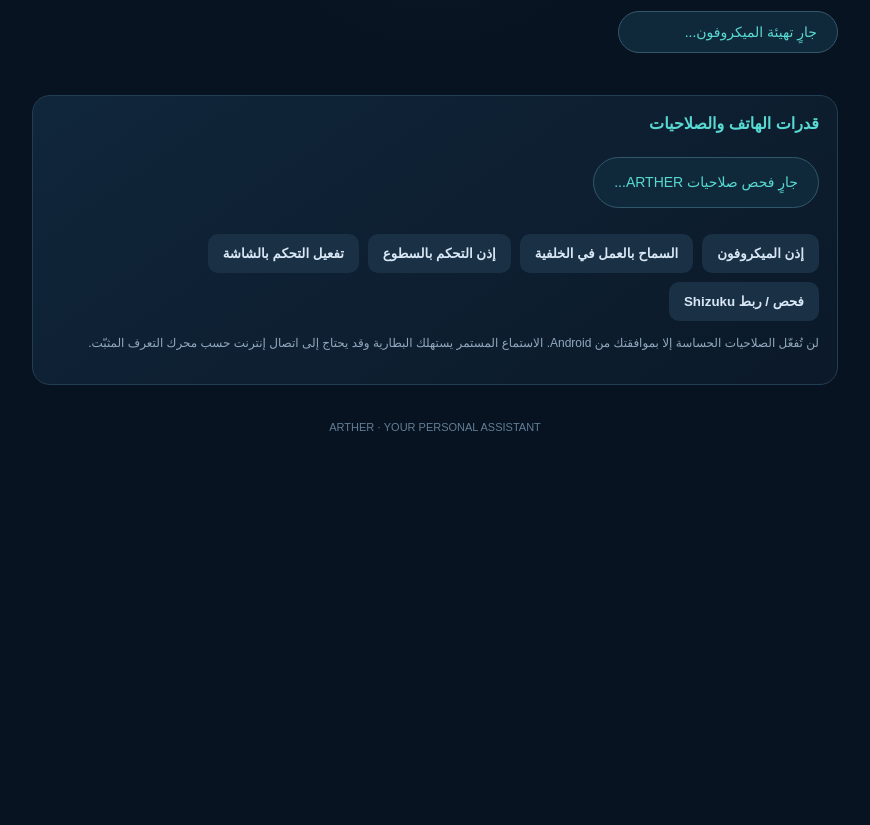
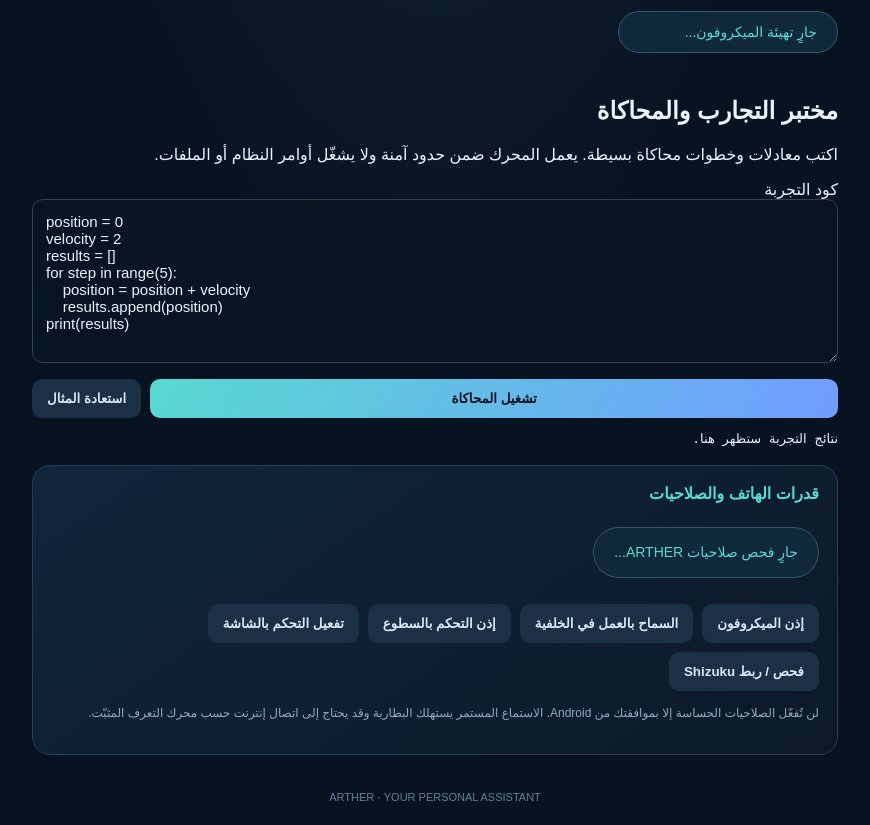
Before and after one commit to cherguihakim34-hub/ARTHER-Android, a website: page index.html in a window 1280 px wide. Shown: the part 1157-1982 px from the top of the page, without its empty margins (205-1075 px from the left). Before the commit the page ends 1612 px from the top, so only its background shows below. Drawn offline with Linux system fonts and the light colour scheme; no server answers.

Commit message:
Add numerical simulation lab to ARTHER interface

```diff
--- a/index.html
+++ b/index.html
@@ -85,6 +85,24 @@
       <p id="voiceStatus" class="status">الصوت جاهز</p>
     </section>
 
+    <section class="experiment-panel">
+      <h2>مختبر التجارب والمحاكاة</h2>
+      <p class="hint">اكتب معادلات وخطوات محاكاة بسيطة. يعمل المحرك ضمن حدود آمنة ولا يشغّل أوامر النظام أو الملفات.</p>
+      <label for="experimentCode">كود التجربة</label>
+      <textarea id="experimentCode" rows="8" spellcheck="false" dir="ltr">position = 0
+velocity = 2
+results = []
+for step in range(5):
+    position = position + velocity
+    results.append(position)
+print(results)</textarea>
+      <div class="actions">
+        <button id="runExperiment" class="primary" type="button">تشغيل المحاكاة</button>
+        <button id="resetExperiment" class="secondary" type="button">استعادة المثال</button>
+      </div>
+      <pre id="experimentOutput" class="experiment-output" aria-live="polite">نتائج التجربة ستظهر هنا.</pre>
+    </section>
+
     <section class="permissions">
       <h2>قدرات الهاتف والصلاحيات</h2>
       <p id="permissionStatus" class="status">جارٍ فحص صلاحيات ARTHER...</p>
```
